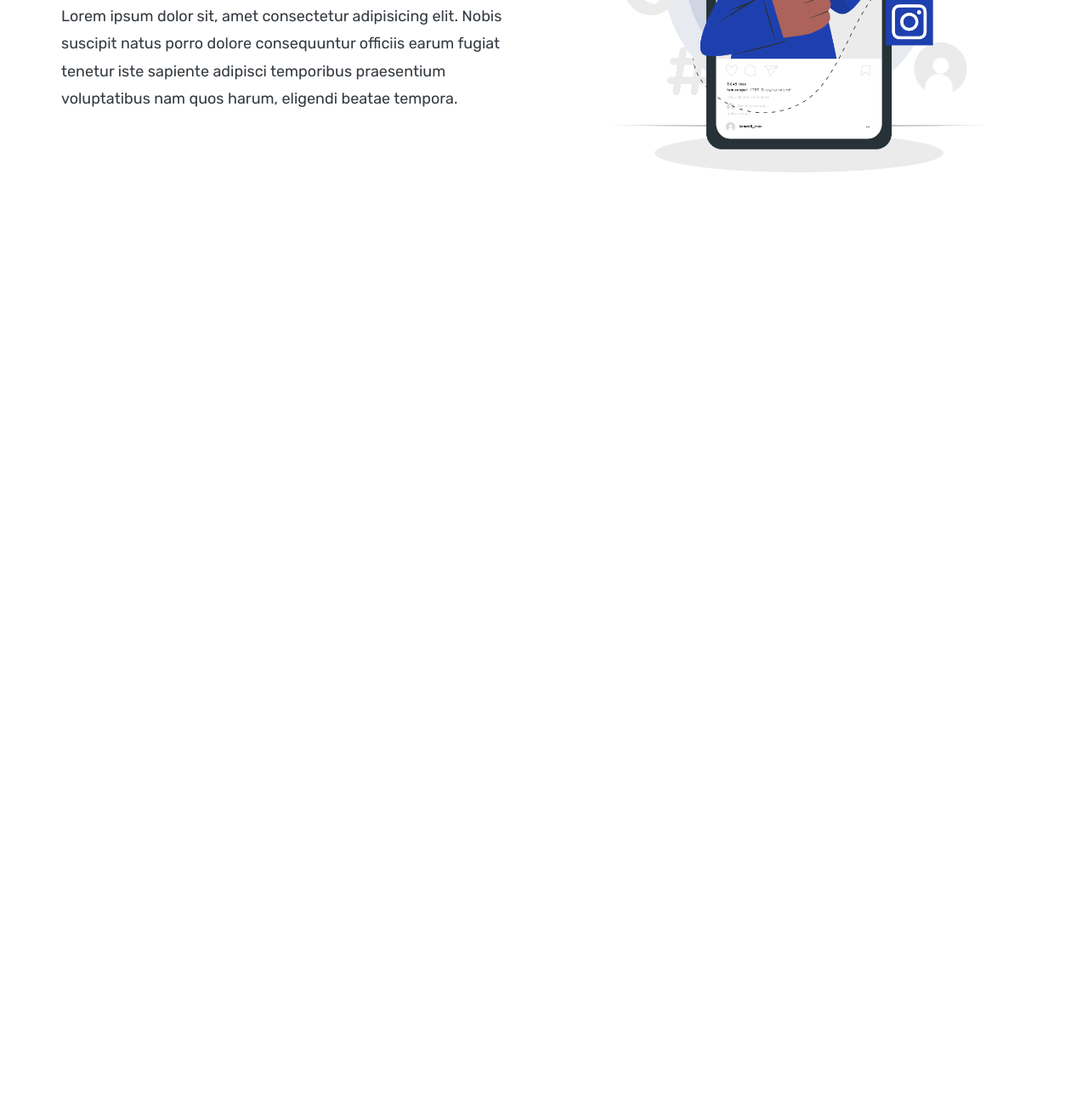
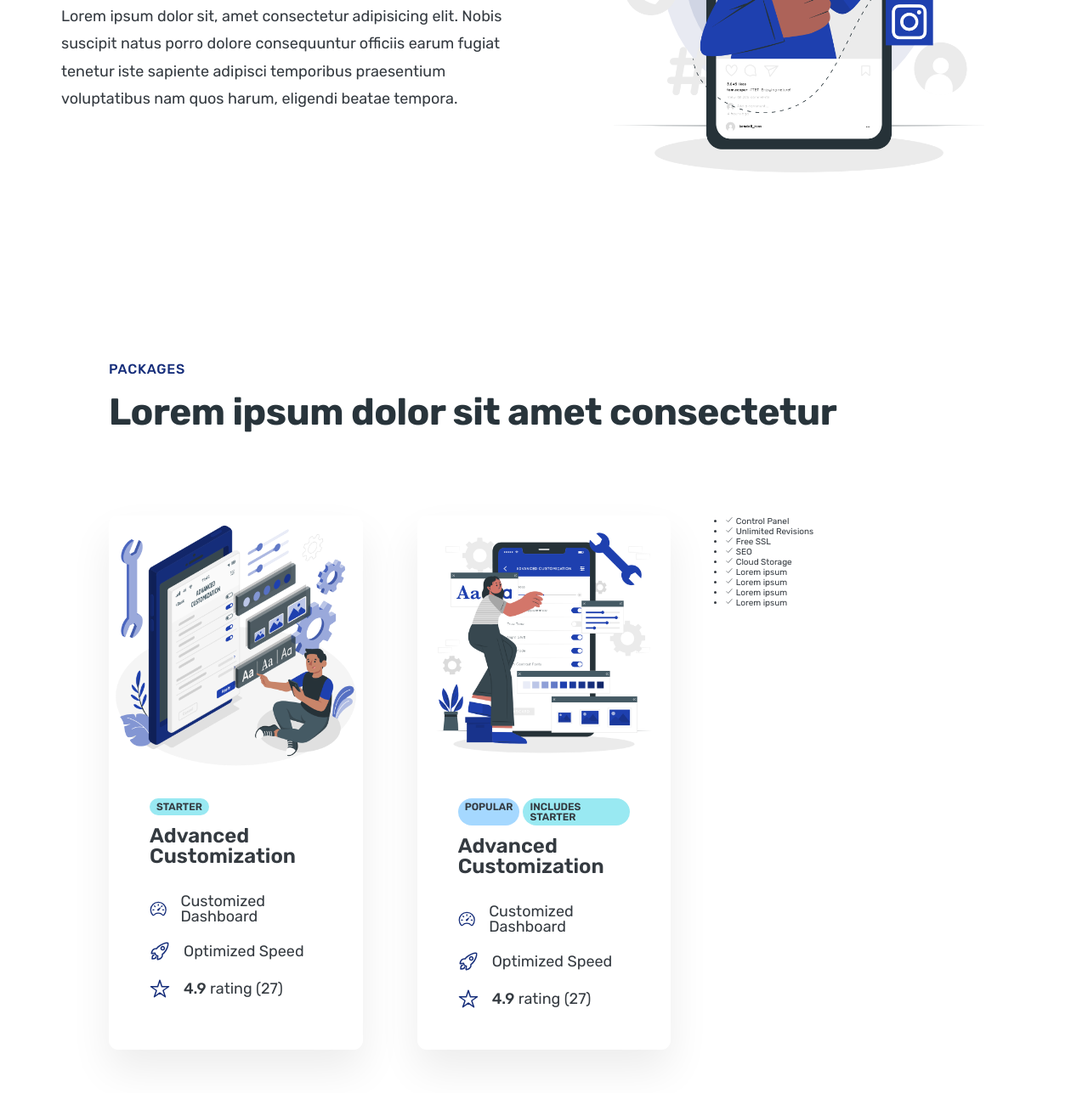
Before and after one commit to niiDerry/aw, a plain HTML site: page index.html in a window 1280 px wide. Shown: the part 2847-4134 px from the top of the page at 85% size. Before the commit the page ends 3178 px from the top, so only its background shows below. Drawn offline with nearby package versions, Linux system fonts and the light colour scheme.

Commit message:
added the list add-ons

```diff
--- a/css/general.css
+++ b/css/general.css
@@ -50,6 +50,7 @@ Paragraph default 1.6
 
 --- BORDER RADIUS
 9px
+11px
 
 --- WHITE SPACE
 - SPACING SYSTEM (px)
@@ -191,3 +192,7 @@ body {
 .margin-right-sm {
   margin-right: 1.6rem;
 }
+
+strong {
+  font-weight: 500;
+}
--- a/css/style.css
+++ b/css/style.css
@@ -145,9 +145,6 @@
 }
 
 
-
-
-
 /***************************************/
 /* HOW IT WORKS SECTION */
 /**************************************/
@@ -204,3 +201,77 @@
   font-size: 1.8rem;
   line-height: 1.8;
 }
+
+/***************************************/
+/* PACKAGE SECTION */
+/**************************************/
+.section-services {
+  padding: 9.6rem;
+}
+
+.service {
+  box-shadow: 0 2.4rem 4.8rem rgba(0, 0, 0, 0.075);
+  border-radius: 11px;
+  overflow: hidden;
+}
+
+.service-content {
+  padding: 4.8rem;
+  padding-top: 3.2rem;
+}
+
+.service-tags {
+  margin-bottom: 1.2rem;
+  font-weight: 600;
+  display: flex;
+  gap: 0.4rem;
+}
+
+.tag {
+  display: inline-block;
+  padding: 0.4rem 0.8rem;
+  font-size: 1.2rem;
+  text-transform: uppercase;
+  color: #343a40;
+  border-radius: 100px;
+}
+
+.tag--starter {
+  background-color: #99e9f2;
+}
+
+.tag--popular {
+  background-color: #a5d8ff;
+}
+
+.service-title {
+  font-size: 2.4rem;
+  color: #343a40;
+  font-weight: 600;
+  margin-bottom: 3.2rem;
+}
+
+.service-attributes {
+  list-style: none;
+  display: flex;
+  flex-direction: column;
+  gap: 2rem;
+}
+
+.service-attribute {
+  font-size: 1.8rem;
+  display: flex;
+  align-items: center;
+  gap: 1.6rem;
+}
+
+.service-icon {
+  height: 2.4rem;
+  width: 2.4rem;
+  color: #152D7A;
+}
+
+.service-img {
+  width: 100%;
+  /* background: #f1f3f5; */
+}
--- a/index.html
+++ b/index.html
@@ -159,6 +159,141 @@
           </div>
         </div>
       </section>
+
+      <section class="section-services">
+        <div class="container">
+          <span class="subheading">Packages</span>
+          <h2 class="heading-secondary">
+            Lorem ipsum dolor sit amet consectetur
+          </h2>
+        </div>
+
+        <div class="container grid grid--3-cols">
+          <div class="service">
+            <img
+              class="service-img"
+              src="/img/Advanced customization-amico.png"
+              alt="service customization"
+            />
+
+            <div class="service-content">
+              <div class="service-tags">
+                <span class="tag tag--starter">Starter</span>
+              </div>
+
+              <p class="service-title">Advanced Customization</p>
+              <ul class="service-attributes">
+                <li class="service-attribute">
+                  <ion-icon
+                    class="service-icon"
+                    name="speedometer-outline"
+                  ></ion-icon>
+                  <span>Customized Dashboard </span>
+                </li>
+
+                <li class="service-attribute">
+                  <ion-icon
+                    class="service-icon"
+                    name="rocket-outline"
+                  ></ion-icon>
+                  <span>Optimized Speed</span>
+                </li>
+                <li class="service-attribute">
+                  <!-- <ion-icon name="star-half-outline"></ion-icon> -->
+                  <ion-icon class="service-icon" name="star-outline"></ion-icon>
+                  <span><strong>4.9</strong> rating (27)</span>
+                </li>
+              </ul>
+            </div>
+          </div>
+
+          <div class="service">
+            <img
+              class="service-img"
+              src="/img/Advanced customization-cuate.png"
+              alt="service customization"
+            />
+
+            <div class="service-content">
+              <div class="service-tags">
+                <span class="tag tag--popular">Popular</span>
+                <span class="tag tag--starter">Includes Starter</span>
+              </div>
+
+              <p class="service-title">Advanced Customization</p>
+              <ul class="service-attributes">
+                <li class="service-attribute">
+                  <ion-icon
+                    class="service-icon"
+                    name="speedometer-outline"
+                  ></ion-icon>
+                  <span>Customized Dashboard </span>
+                </li>
+
+                <li class="service-attribute">
+                  <ion-icon
+                    class="service-icon"
+                    name="rocket-outline"
+                  ></ion-icon>
+                  <span>Optimized Speed</span>
+                </li>
+                <li class="service-attribute">
+                  <!-- <ion-icon name="star-half-outline"></ion-icon> -->
+                  <ion-icon class="service-icon" name="star-outline"></ion-icon>
+                  <span><strong>4.9</strong> rating (27)</span>
+                </li>
+              </ul>
+            </div>
+          </div>
+
+          <div class="add-ons">
+            <ul class="list">
+              <li class="list-item">
+                <ion-icon name="checkmark-outline"></ion-icon> <span>Control Panel</span>
+              </li>
+              <li class="list-item">
+                <ion-icon name="checkmark-outline"></ion-icon> </span><span>Unlimited
+                Revisions</span>
+              </li>
+              <li class="list-item">
+                <ion-icon name="checkmark-outline"></ion-icon> <span>Free SSL</span>
+              </li>
+              <li class="list-item">
+                <ion-icon name="checkmark-outline"></ion-icon>
+                <span>SEO</span>
+              </li>
+              <li class="list-item">
+                <ion-icon name="checkmark-outline"></ion-icon>
+                <span>Cloud Storage</span>
+              </li>
+              <li class="list-item">
+                <ion-icon name="checkmark-outline"></ion-icon>
+                <span>Lorem ipsum</span>
+              </li>
+              <li class="list-item">
+                <ion-icon name="checkmark-outline"></ion-icon>
+                <span>Lorem ipsum</span>
+              </li>
+              <li class="list-item">
+                <ion-icon name="checkmark-outline"></ion-icon>
+                <span>Lorem ipsum</span>
+              </li>
+              <li class="list-item">
+                <ion-icon name="checkmark-outline"></ion-icon>
+                <span>Lorem ipsum
+              </li>
+            </ul>
+          </div>
+        </div>
+      </section>
     </main>
+    <script
+      type="module"
+      src="https://unpkg.com/ionicons@7.1.0/dist/ionicons/ionicons.esm.js"
+    ></script>
+    <script
+      nomodule
+      src="https://unpkg.com/ionicons@7.1.0/dist/ionicons/ionicons.js"
+    ></script>
   </body>
 </html>
```
